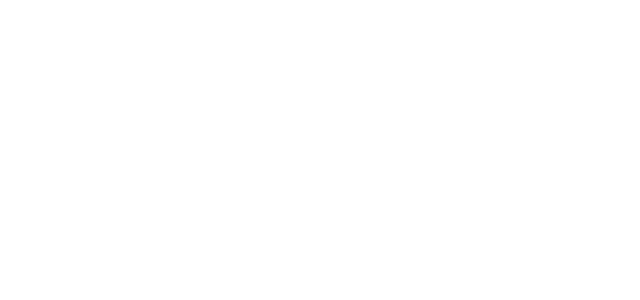
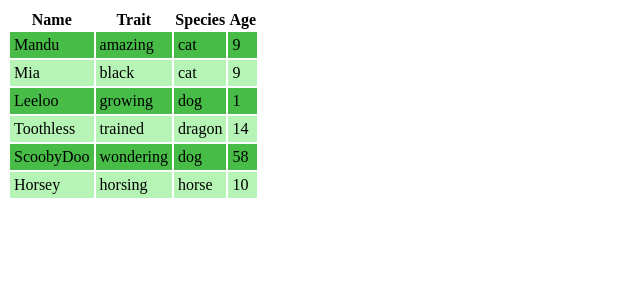
Before and after one commit to FrejaFischer/animalbase_react, a React (Vite) app: page / in a window 1280 px wide. Shown: the top 300 px of the page, without its empty margins (0-640 px from the left). Built offline with nearby package versions, Linux system fonts and the light colour scheme.

Commit message:
mapping through filter buttons in work

```diff
--- a/src/App.css
+++ b/src/App.css
@@ -0,0 +1,10 @@
+tbody tr td {
+  padding: 4px;
+}
+tbody tr:nth-child(odd) td {
+  background-color: rgb(71, 189, 71);
+}
+
+tbody tr:nth-child(even) td {
+  background-color: rgb(181, 244, 181);
+}
--- a/src/App.jsx
+++ b/src/App.jsx
@@ -1,9 +1,57 @@
 import { useState } from "react";
+import { getData } from "./data";
 
 import "./App.css";
 
 function App() {
-  return <></>;
+  const animals = getData();
+  const [filterProp, setFilterProp] = useState("");
+  const speciesTypes = [];
+  let filtered = animals;
+  if (filterProp) {
+    filtered = animals.filter((ani) => ani.species === filterProp);
+  }
+  return (
+    <div>
+      {/* <button onClick={() => setFilterProp("")}>Show all</button>
+      <button onClick={() => setFilterProp("cat")}>Only Cats</button>
+      <button onClick={() => setFilterProp("dog")}>Only Dogs</button>
+      <button onClick={() => setFilterProp("horse")}>Only Horses</button>
+      <button onClick={() => setFilterProp("dragon")}>Only Dragons</button> */}
+      {animals.map(
+        (spec) => {
+          if (!speciesTypes.includes(spec.species)) {
+            console.log("new item added");
+            // spec.species = [...speciesTypes];
+            // !speciesTypes.some((item) => item.includes(spec.species))
+            speciesTypes.push(spec.species);
+          }
+          console.log(speciesTypes);
+        }
+        // <button onClick={() => setFilterProp(`${spec.species}`)}>Only {spec.species}s</button>
+      )}
+      <table>
+        <thead>
+          <tr>
+            <th>Name</th>
+            <th>Trait</th>
+            <th>Species</th>
+            <th>Age</th>
+          </tr>
+        </thead>
+        <tbody>
+          {filtered.map((ani) => (
+            <tr>
+              <td>{ani.name}</td>
+              <td>{ani.trait}</td>
+              <td>{ani.species}</td>
+              <td>{ani.age}</td>
+            </tr>
+          ))}
+        </tbody>
+      </table>
+    </div>
+  );
 }
 
 export default App;
--- /dev/null
+++ b/src/data.js
@@ -0,0 +1,38 @@
+const data = [
+  {
+    fullname: "Mandu the amazing cat",
+    age: 9,
+  },
+  {
+    fullname: "Mia the black cat",
+    age: 9,
+  },
+  {
+    fullname: "Leeloo the growing dog",
+    age: 1,
+  },
+  {
+    fullname: "Toothless the trained dragon",
+    age: 14,
+  },
+  {
+    fullname: "ScoobyDoo the wondering dog",
+    age: 58,
+  },
+  {
+    fullname: "Horsey the horsing horse",
+    age: 10,
+  },
+];
+
+export function getData() {
+  return data.map((animal) => {
+    const [name, , trait, species] = animal.fullname.split(" ");
+    return {
+      name,
+      trait,
+      species,
+      age: animal.age,
+    };
+  });
+}
```
